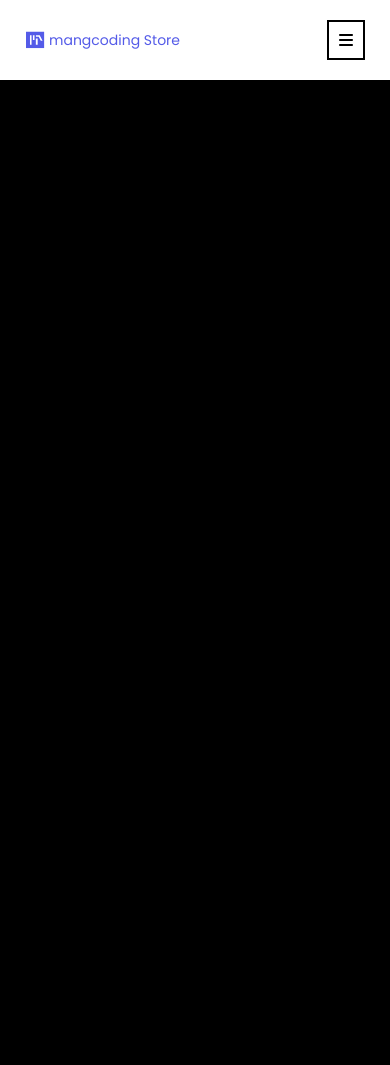
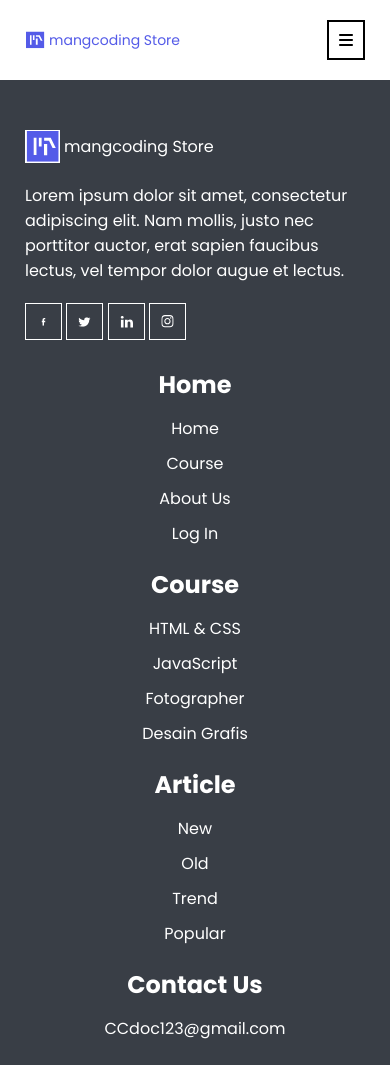
Before and after one commit to eidabdallah/landingPageCompleted, a plain HTML site: page index.html in a window 390 px wide. Before the commit the page ends 844 px from the top, so only its background shows below. Drawn offline with Linux system fonts and the light colour scheme.

Commit message:
create footer with responsive

```diff
--- a/assets/css/base.css
+++ b/assets/css/base.css
@@ -15,7 +15,7 @@ ul {
     list-style-type: none;
 }
 .container{
-    width: calc(100% - 120px);
+    width: calc(100% - 230px);
     margin: auto;
 }
 .row{
--- a/assets/css/main.css
+++ b/assets/css/main.css
@@ -2,7 +2,7 @@
 
 body {
     font-family: var(--mainFont);
-    background-color: black;
+    background-color: #eee;
 }
 
 /* Header Section */
@@ -10,7 +10,8 @@ body {
     background-color: #FFF;
     padding: 20px 0;
 }
-.menu{
+
+.menu {
     display: none;
     border: solid 2px black;
     padding: 10px;
@@ -31,22 +32,25 @@ body {
     color: var(--mainColor);
 }
 
-.nav ul {
+.navbar ul {
     display: flex;
     gap: 16px;
 }
 
-.nav ul li a {
+.navbar ul li a {
     color: #101928;
 }
-.active{
+
+.active {
     font-weight: 900;
 }
+
 .auth {
     display: flex;
     gap: 10px;
     align-items: center;
 }
+
 .auth a {
     font-family: var(--subFont);
     border-radius: 10px;
@@ -60,28 +64,34 @@ body {
 }
 
 .auth .register {
-   color: #FFF;
-   background-color: var(--mainColor);
-   border: 2px solid var(--mainColor);
+    color: #FFF;
+    background-color: var(--mainColor);
+    border: 2px solid var(--mainColor);
 }
 
 /* media hearder */
 @media screen and (max-width: 992px) {
-    .nav ,.auth{
+
+    .navbar,
+    .auth {
         display: none;
     }
-    .menu{
+
+    .menu {
         display: block;
     }
 }
+
 @media screen and (max-width: 576px) {
-    .container{
+    .container {
         width: calc(100% - 50px);
     }
-    .header .logo img{
+
+    .header .logo img {
         width: 20px;
     }
-    .header .logo a{
+
+    .header .logo a {
         font-size: 14px;
     }
 }
@@ -89,3 +99,82 @@ body {
 /* End header */
 
 /* Footer Section */
+.footer {
+    background-color: #393E46;
+    color: #fff;
+    padding: 50px 0;
+
+}
+
+.footer a {
+    color: #fff;
+}
+
+.footer-start {
+    width: 40%;
+    display: flex;
+    flex-wrap: wrap;
+    flex-direction: column;
+    gap: 20px;
+}
+
+.footer-start .logo {
+    display: flex;
+    align-items: center;
+    gap: 4px;
+}
+
+.footer-start .logo img {
+    width: 35px;
+}
+
+.footer-start .icons img {
+    border: 1px solid #fff;
+    padding: 10px;
+    width: 15px;
+    height: 15px;
+}
+
+.footer-end {
+    flex-grow: 1;
+    display: flex;
+    flex-wrap: wrap;
+    justify-content: space-evenly;
+}
+
+.footer-end .footer-item {
+    display: flex;
+    flex-direction: column;
+    gap: 14px;
+}
+
+.footer-end nav {
+    display: flex;
+    flex-direction: column;
+    gap: 10px;
+}
+
+/* media Footer */
+@media screen and (max-width: 1200px) {
+    .footer .row {
+        gap: 20px;
+    }
+
+    .footer-start,
+    .footer-end {
+        width: 100%;
+    }
+}
+@media screen and (max-width: 768px) {
+    .footer-item{
+        width:50%;
+        margin-bottom: 21px;
+    }
+}
+@media screen and (max-width: 400px) {
+    .footer-item{
+        width:100%;
+        text-align: center;
+    }
+}
+/* End Footer */
--- a/index.html
+++ b/index.html
@@ -10,6 +10,7 @@
 </head>
 
 <body>
+    <!-- start header -->
     <header class="header">
         <div class="container">
             <div class="row">
@@ -18,7 +19,7 @@
                     <a href="#">mangcoding Store</a>
                 </div>
                 <i class="fa-solid fa-bars menu"></i>
-                <nav class="nav">
+                <nav class="navbar">
                     <ul>
                         <li>
                             <a href="#" class="active">Home</a>
@@ -44,6 +45,66 @@
             </div>
         </div>
     </header>
+    <!-- end header -->
+
+    <!-- start Footer -->
+    <footer class="footer">
+        <div class="container">
+            <div class="row">
+                <div class="footer-start">
+                    <div class="logo">
+                        <img src="./assets/img/Logo.svg" />
+                        <a href="#">mangcoding Store</a>
+                    </div>
+                    <p>Lorem ipsum dolor sit amet, consectetur adipiscing elit. Nam mollis, justo nec porttitor auctor, erat sapien faucibus lectus, vel tempor dolor augue et lectus. </p>
+                    <div class="icons">
+                       <img src="./assets/img/SocialMediaLogo/facebok.svg" />
+                       <img src="./assets/img/SocialMediaLogo/Twitter.svg" />
+                       <img src="./assets/img/SocialMediaLogo/linkedIn.svg" />
+                       <img src="./assets/img/SocialMediaLogo/instagram.svg" />
+
+                    </div>
+                </div>
+                <div class="footer-end">
+                    <div class="footer-item">
+                        <h2>Home</h2>
+                        <nav>
+                            <a href="#">Home</a>
+                            <a href="#">Course</a>
+                            <a href="#">About Us</a>
+                            <a href="#">Log In</a>
+                        </nav>
+                    </div>
+                    <div class="footer-item">
+                        <h2>Course</h2>
+                        <nav>
+                            <a href="#">HTML & CSS</a>
+                            <a href="#">JavaScript</a>
+                            <a href="#">Fotographer</a>
+                            <a href="#">Desain Grafis</a>
+                        </nav>
+                    </div>
+                    <div class="footer-item">
+                        <h2>Article</h2>
+                        <nav>
+                            <a href="#">New</a>
+                            <a href="#">Old</a>
+                            <a href="#">Trend</a>
+                            <a href="#">Popular</a>
+                        </nav>
+                    </div>
+                    <div class="footer-item">
+                        <h2>Contact Us</h2>
+                        <nav>
+                            <a href="#">CCdoc123&#64;gmail.com</a>
+                        </nav>
+                    </div>
+                </div>
+            </div>
+        </div>
+    </footer>
+    <!-- end footer -->
+
 </body>
 
 </html>
```
Also changed, not shown: assets/img/SocialMediaLogo/Twitter.svg (added), assets/img/SocialMediaLogo/facebok.svg (added), assets/img/SocialMediaLogo/instagram.svg (added), assets/img/SocialMediaLogo/linkedIn.svg (added).
